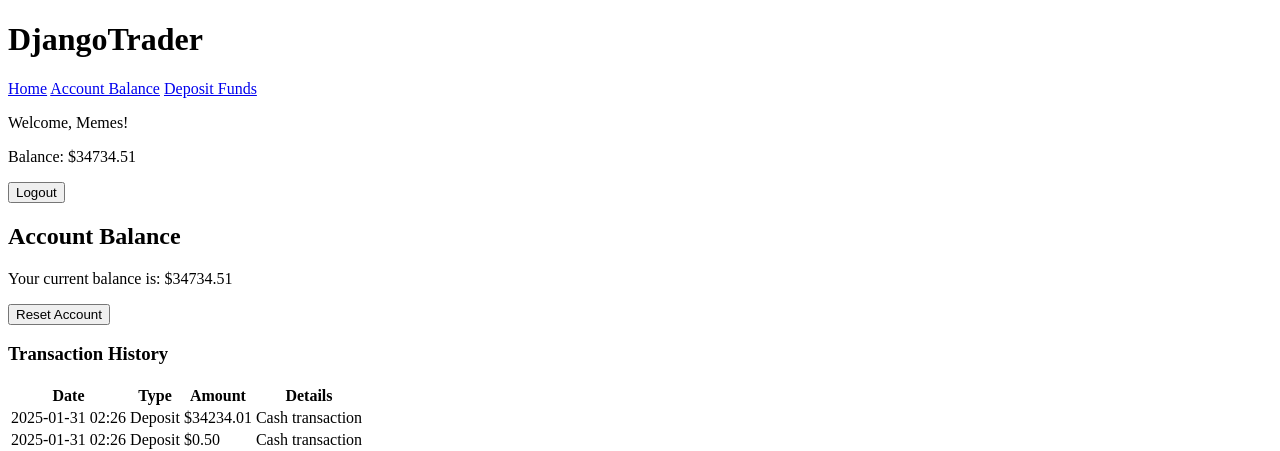
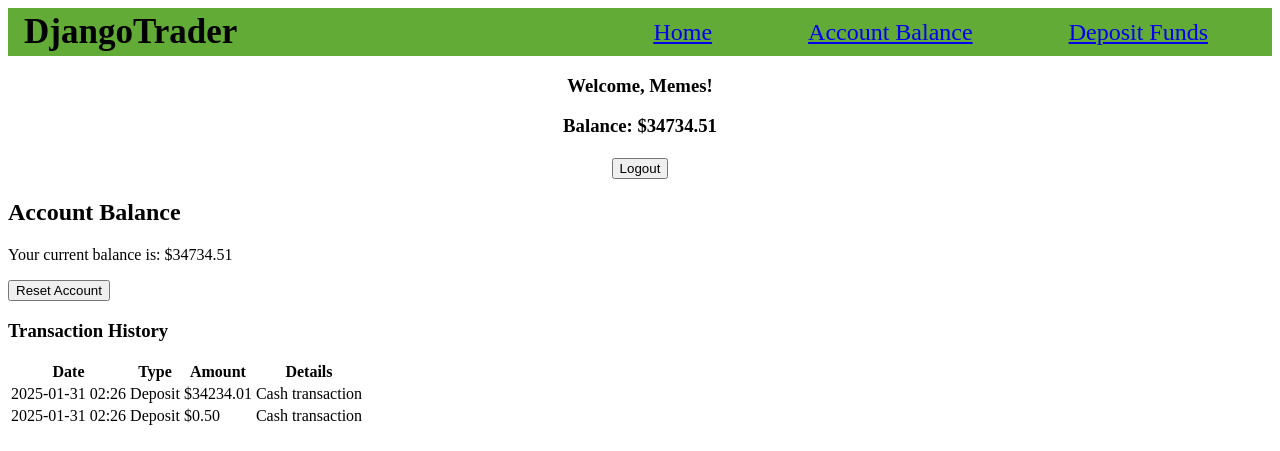
Before and after one commit to Kpeeler51/DjangoTrader, a Django app: page /accounts/balance/ in a window 1280 px wide. Shown: the top 451 px of the page. Run offline with Django 5.2, Linux system fonts and the light colour scheme; a user stored in the database is signed in; data comes from the database, SQL or seed files in the repository; both versions use the stored data as it was after the commit.

Commit message:
basic navbar customization

```diff
--- a/trade/static/trade/css/style.css
+++ b/trade/static/trade/css/style.css
@@ -13,3 +13,30 @@
 .notification.show {
     transform: translateX(0);
 }
+
+nav {
+    display: flex;
+    justify-content: space-between;
+    align-items: center;
+    background-color: #62AB37;
+    height: 3rem;
+    padding: 0 1rem;
+}
+
+.logo {
+    font-size: 35px;
+}
+
+.nav-links {
+    display: flex;
+}
+
+.nav-item {
+    font-size: 1.5rem;
+    margin: 0rem 3rem;
+}
+
+.welcome-header{
+    text-align: center;
+    margin-bottom: 1rem;
+}
--- a/trade/templates/trade/base.html
+++ b/trade/templates/trade/base.html
@@ -10,18 +10,21 @@
 <body>
     <div id="notification-container"></div>
 
-    <h1>DjangoTrader</h1>
-
-    <nav>
-        <a href="{% url 'home' %}">Home</a>
-        {% if user.is_authenticated %}
-            <a href="{% url 'balance' %}">Account Balance</a>
-            <a href="{% url 'deposit' %}">Deposit Funds</a>
-        {% endif %}
+    <nav class="navbar">
+        <h1 class="logo">DjangoTrader</h1>
+        <div class="nav-links">
+            <a class="nav-item" href="{% url 'home' %}">Home</a>
+            {% if user.is_authenticated %}
+                <a class="nav-item" href="{% url 'balance' %}">Account Balance</a>
+                <a class="nav-item" href="{% url 'deposit' %}">Deposit Funds</a>
+            {% else %}
+            <a class="nav-item" href="{% url 'login' %}">Login</a>
+            {% endif %}
+    </div>
     </nav>
 
     {% if user.is_authenticated %}
-        <p >Welcome, {{ user.username }}!
+        <h3 class="welcome-header">Welcome, {{ user.username }}!
         {% if user.profile %}
             <p id="user-balance">Balance: ${{ user.profile.balance }}</p>
         {% endif %}
@@ -31,7 +34,7 @@
             <button type="submit">Logout</button>
         </form>
     {% else %}
-        <p><a href="{% url 'login' %}">Login</a> or <a href="{% url 'register' %}">Register</a> to start trading.</p>
+        <h3 class="welcome-header"><a href="{% url 'login' %}">Login</a> or <a href="{% url 'register' %}">Register</a> to start trading.</p>
     {% endif %}
 
     {% block content %}
```
Also changed, not shown: db.sqlite3.
